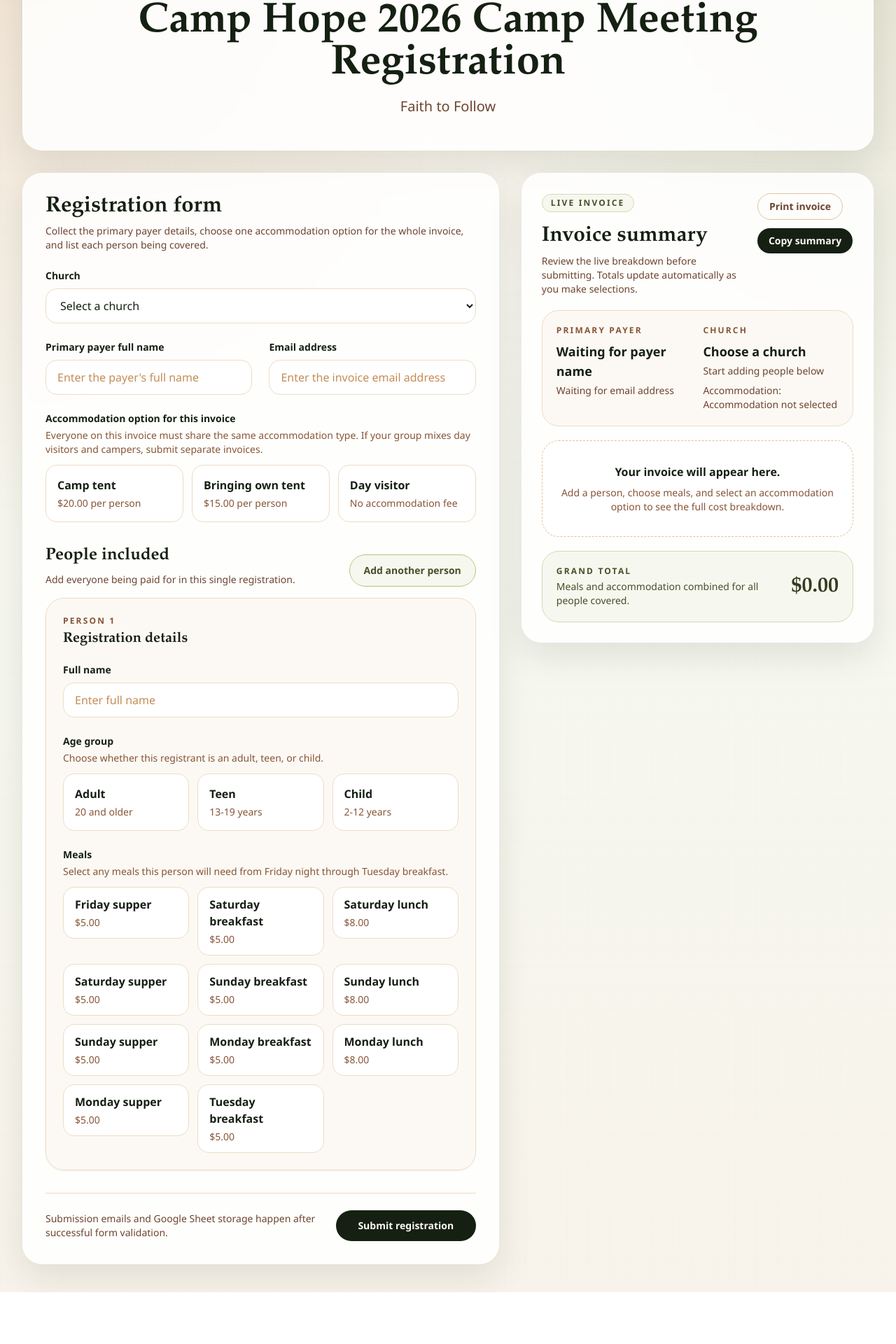
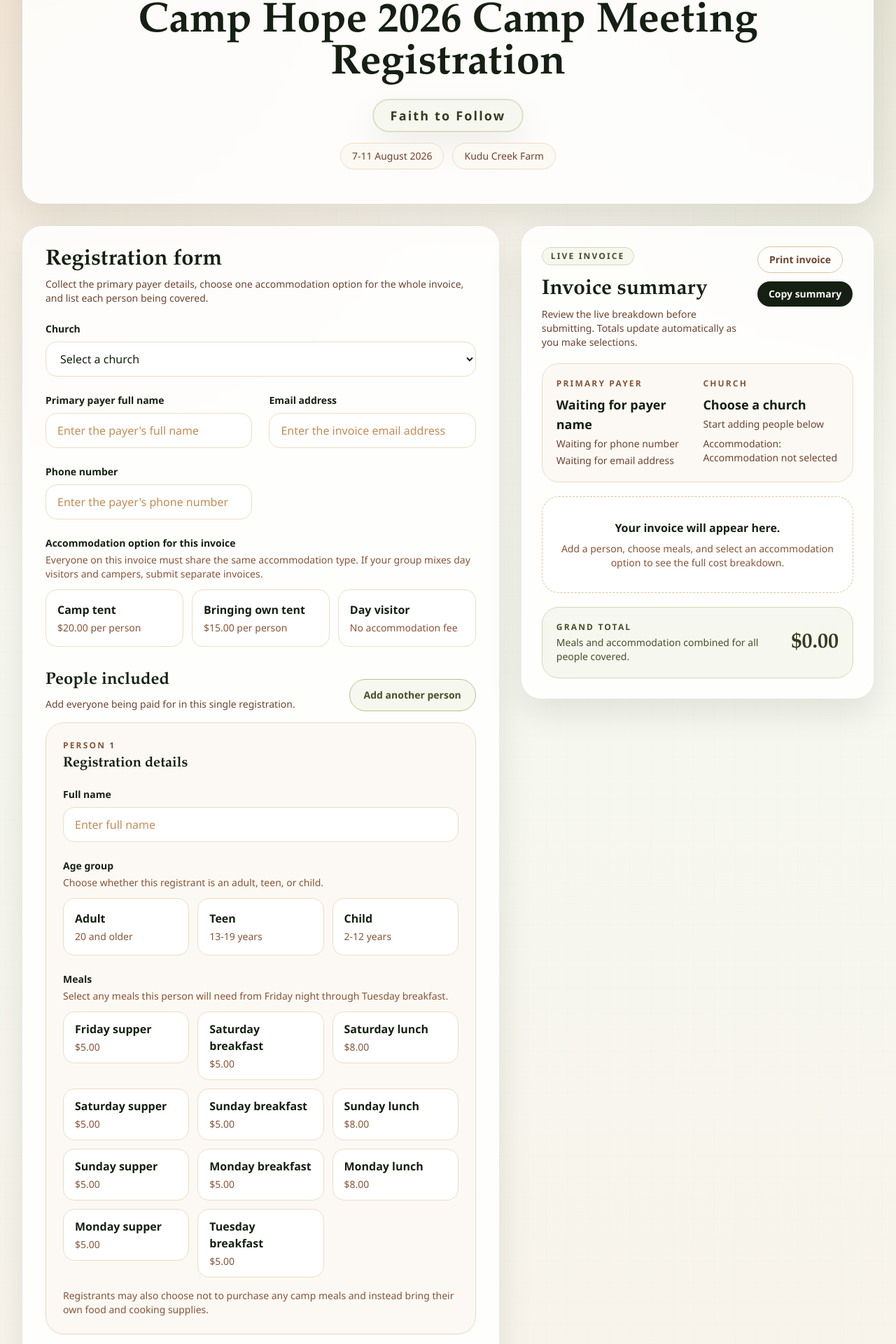
Before and after one commit to theconsultant263/CampApp, a Next.js app: page / in a window 1280 px wide. Shown: the part 119-2039 px from the top of the page at 70% size. Before the commit the page ends 1965 px from the top, so only its background shows below. Built offline with nearby package versions, Linux system fonts and the light colour scheme.

Commit message:
Add payer phone field and banner updates

```diff
--- a/components/camp-registration-page.tsx
+++ b/components/camp-registration-page.tsx
@@ -94,7 +94,19 @@ export function CampRegistrationPage() {
         <h1 className="font-display mt-4 text-4xl font-semibold leading-tight text-ink sm:text-5xl lg:text-6xl">
           Camp Hope 2026 Camp Meeting Registration
         </h1>
-        <p className="mt-4 text-lg font-medium text-sand-800 sm:text-xl">Faith to Follow</p>
+        <div className="mt-5 flex flex-col items-center gap-4">
+          <p className="rounded-full border border-brand-200 bg-brand-50 px-6 py-2 text-base font-semibold tracking-[0.12em] text-brand-800 shadow-highlight sm:text-lg">
+            Faith to Follow
+          </p>
+          <div className="flex flex-wrap items-center justify-center gap-3 text-sm font-medium text-sand-800">
+            <span className="rounded-full border border-sand-200 bg-sand-50 px-4 py-2">
+              7-11 August 2026
+            </span>
+            <span className="rounded-full border border-sand-200 bg-sand-50 px-4 py-2">
+              Kudu Creek Farm
+            </span>
+          </div>
+        </div>
       </section>
 
       {submittedPayload ? (
@@ -134,6 +146,7 @@ export function CampRegistrationPage() {
             title="Invoice confirmation"
             subtitle="This is the same summary that is sent to the registrant email address and the admin inbox."
             payerName={submittedPayload.payerName}
+            phone={submittedPayload.phone}
             email={submittedPayload.email}
             church={submittedPayload.resolvedChurch}
             summary={submittedPayload}
@@ -219,6 +232,24 @@ export function CampRegistrationPage() {
                         {form.formState.errors.email.message}
                       </p>
                       ) : null}
+                  </div>
+
+                  <div>
+                    <label className="field-label" htmlFor="phone">
+                      Phone number
+                    </label>
+                    <input
+                      id="phone"
+                      type="tel"
+                      className="input-shell"
+                      placeholder="Enter the payer's phone number"
+                      {...form.register("phone")}
+                    />
+                    {form.formState.errors.phone?.message ? (
+                      <p className="field-error" role="alert">
+                        {form.formState.errors.phone.message}
+                      </p>
+                    ) : null}
                   </div>
 
                   <div className="sm:col-span-2">
@@ -312,11 +343,7 @@ export function CampRegistrationPage() {
                   </div>
                 ) : null}
 
-                <div className="print-hidden flex flex-col gap-3 border-t border-sand-200 pt-6 sm:flex-row sm:items-center sm:justify-between">
-                  <p className="text-sm text-sand-800">
-                    Submission emails and Google Sheet storage happen after successful form
-                    validation.
-                  </p>
+                <div className="print-hidden flex justify-end border-t border-sand-200 pt-6">
                   <button
                     type="submit"
                     disabled={form.formState.isSubmitting}
@@ -334,6 +361,7 @@ export function CampRegistrationPage() {
               title="Invoice summary"
               subtitle="Review the live breakdown before submitting. Totals update automatically as you make selections."
               payerName={watchedValues.payerName}
+              phone={watchedValues.phone}
               email={watchedValues.email}
               church={resolvedChurch}
               summary={invoiceSummary}
--- a/components/invoice-preview.tsx
+++ b/components/invoice-preview.tsx
@@ -11,6 +11,7 @@ interface InvoicePreviewProps {
   title: string;
   subtitle: string;
   payerName: string;
+  phone: string;
   email: string;
   church: string;
   summary: InvoiceSummary | SubmissionPayload;
@@ -27,6 +28,7 @@ export function InvoicePreview({
   title,
   subtitle,
   payerName,
+  phone,
   email,
   church,
   summary,
@@ -67,6 +69,7 @@ export function InvoicePreview({
     await navigator.clipboard.writeText(
       buildInvoiceClipboardText({
         payerName,
+        phone,
         email,
         church,
         summary,
@@ -125,6 +128,7 @@ export function InvoicePreview({
             <p className="mt-2 text-lg font-semibold text-ink">
               {payerName.trim() || "Waiting for payer name"}
             </p>
+            <p className="mt-1 text-sm text-sand-800">{phone.trim() || "Waiting for phone number"}</p>
             <p className="mt-1 text-sm text-sand-800">{email.trim() || "Waiting for email address"}</p>
           </div>
           <div>
--- a/components/person-card.tsx
+++ b/components/person-card.tsx
@@ -123,6 +123,10 @@ export function PersonCard({
               </label>
             ))}
           </div>
+          <p className="mt-4 text-sm text-sand-700">
+            Registrants may also choose not to purchase any camp meals and instead bring their
+            own food and cooking supplies.
+          </p>
         </div>
 
       </div>
--- a/lib/invoice.ts
+++ b/lib/invoice.ts
@@ -5,6 +5,7 @@ interface InvoiceTextOptions {
   reference?: string;
   submittedAt?: string;
   payerName: string;
+  phone: string;
   email: string;
   church: string;
   summary: InvoiceSummary | SubmissionPayload;
@@ -17,7 +18,7 @@ function isSubmissionPayload(
 }
 
 export function buildInvoiceClipboardText(options: InvoiceTextOptions) {
-  const { payerName, email, church, summary, reference, submittedAt } = options;
+  const { payerName, phone, email, church, summary, reference, submittedAt } = options;
   const people = isSubmissionPayload(summary) ? summary.people : summary.people;
   const grandTotal = isSubmissionPayload(summary) ? summary.total : summary.grandTotal;
   const accommodationLabel = isSubmissionPayload(summary)
@@ -54,6 +55,7 @@ export function buildInvoiceClipboardText(options: InvoiceTextOptions) {
     resolvedReference ? `Reference: ${resolvedReference}` : null,
     resolvedSubmittedAt ? `Date: ${formatDateTime(resolvedSubmittedAt)}` : null,
     `Payer: ${payerName}`,
+    `Phone: ${phone}`,
     `Email: ${email}`,
     `Church: ${church}`,
     `Accommodation: ${accommodationLabel}`,
--- a/lib/schema.ts
+++ b/lib/schema.ts
@@ -31,6 +31,7 @@ export const registrationSchema = z
       .refine((value) => value !== "", "Please choose a church."),
     otherChurch: z.string().default(""),
     payerName: z.string().trim().min(1, "Primary payer full name is required."),
+    phone: z.string().trim().min(7, "Enter a valid phone number."),
     email: z.string().trim().email("Enter a valid email address."),
     accommodationType: z
       .union([z.enum(TENT_TYPES), z.literal("")])
@@ -55,6 +56,7 @@ export function createDefaultRegistrationValues(): RegistrationFormValues {
     church: "",
     otherChurch: "",
     payerName: "",
+    phone: "",
     email: "",
     accommodationType: "",
     honeypot: "",
--- a/lib/submission.ts
+++ b/lib/submission.ts
@@ -60,6 +60,7 @@ export function buildSubmissionPayload(
     otherChurch: values.otherChurch.trim(),
     resolvedChurch: resolveChurchName(values.church, values.otherChurch),
     payerName: values.payerName.trim(),
+    phone: values.phone.trim(),
     email: values.email.trim(),
     accommodationType: values.accommodationType,
     accommodationLabel: invoiceSummary.accommodationLabel,
--- a/types/registration.ts
+++ b/types/registration.ts
@@ -44,6 +44,7 @@ export interface RegistrationFormValues {
   church: ChurchOption | "";
   otherChurch: string;
   payerName: string;
+  phone: string;
   email: string;
   accommodationType: TentTypeField;
   people: PersonFormValue[];
@@ -90,6 +91,7 @@ export interface SubmissionPayload {
   otherChurch: string;
   resolvedChurch: string;
   payerName: string;
+  phone: string;
   email: string;
   accommodationType: TentType;
   accommodationLabel: string;
```
Also changed, not shown: 2 other files (tests, documents, lock files or other folders).
